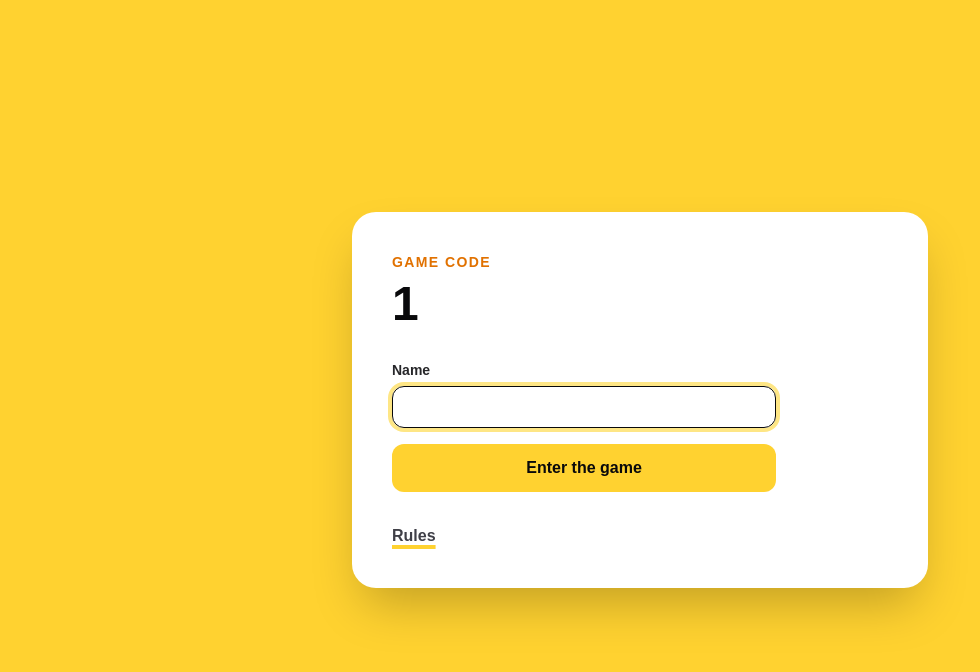
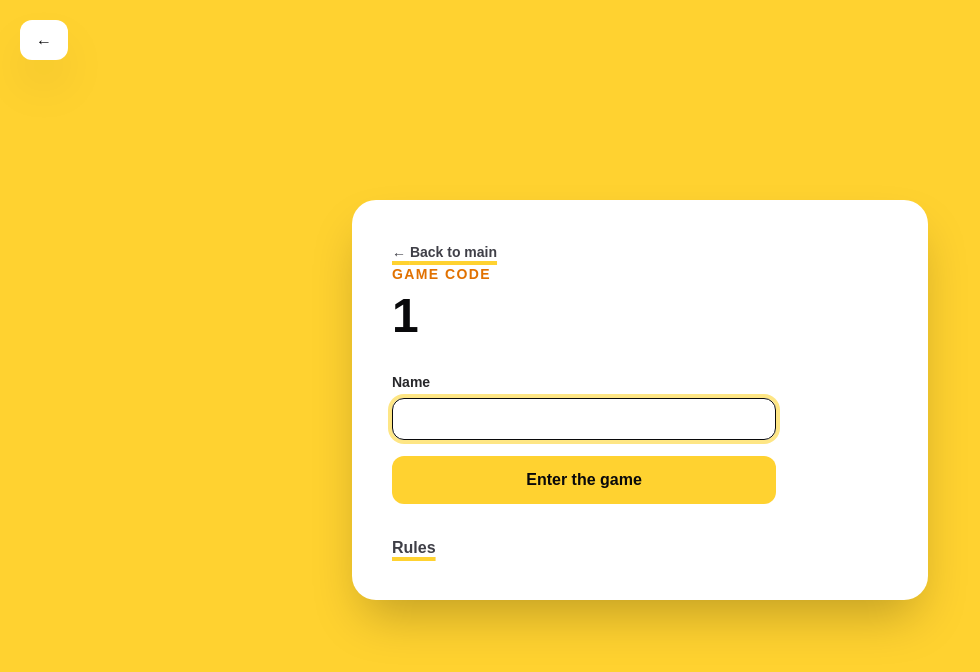
Before and after one commit to vladimirshefer/erundopel, a React (Vite) app in the folder frontend/: page /lobby/1/room in a window 1280 px wide. Shown: the top 672 px of the page, without its empty margins (0-980 px from the left). Built offline with nearby package versions, Linux system fonts and the light colour scheme.

Commit message:
feat: Back button

```diff
--- a/frontend/src/App.tsx
+++ b/frontend/src/App.tsx
@@ -1,5 +1,5 @@
 import { QueryClient, QueryClientProvider } from '@tanstack/react-query'
-import { BrowserRouter, Route, Routes } from 'react-router'
+import { BrowserRouter, Link, Route, Routes } from 'react-router'
 import { LanguageContextProvider } from './contexts/LanguageContext.tsx'
 import CreateGamePage from './pages/CreateGamePage.tsx'
 import GamePage from './pages/GamePage.tsx'
@@ -15,8 +15,11 @@ export default function App() {
     <LanguageContextProvider>
       <QueryClientProvider client={queryClient}>
         <BrowserRouter>
-          <div className="flex min-h-screen items-center justify-center bg-amber-300 p-4 sm:p-8">
-            <Routes>
+      <div className="flex min-h-screen items-center justify-center bg-amber-300 p-4 sm:p-8">
+        <Link aria-label="Back to main" className="fixed left-5 top-5 rounded-xl bg-white px-4 py-2 font-black text-zinc-950 shadow-2xl transition hover:-translate-y-0.5" to="/">
+          ←
+        </Link>
+        <Routes>
               <Route path="/" element={<MainPage />} />
               <Route path="/create" element={<CreateGamePage />} />
         <Route path="/lobby/:code" element={<LobbyLoadingPage />} />
--- a/frontend/src/pages/LobbyPage.tsx
+++ b/frontend/src/pages/LobbyPage.tsx
@@ -58,6 +58,9 @@ export default function LobbyPage() {
 
   return (
     <main className="w-full max-w-xl rounded-3xl bg-white p-6 shadow-2xl sm:p-10">
+      <Link className="text-sm font-semibold text-zinc-700 underline decoration-amber-300 decoration-4 underline-offset-4" to="/">
+        ← {loc('Back to main')}
+      </Link>
       <p className="text-sm font-bold uppercase tracking-widest text-amber-600">{loc('Game code')}</p>
       <h1 className="mt-2 text-4xl font-black tracking-tight text-zinc-950 sm:text-5xl">{code}</h1>
 
--- a/frontend/src/strings/locale_default.json
+++ b/frontend/src/strings/locale_default.json
@@ -19,6 +19,7 @@
   "Game code": "Game code",
   "Join game": "Join game",
   "Loading lobby": "Loading lobby",
+  "Back to main": "Back to main",
   "Name": "Name",
   "Next round": "Next round",
   "Players": "Players",
--- a/frontend/src/strings/locale_ru.json
+++ b/frontend/src/strings/locale_ru.json
@@ -19,6 +19,7 @@
   "Game code": "Номер комнаты",
   "Join game": "Присоединиться к игре",
   "Loading lobby": "Загружаем лобби",
+  "Back to main": "На главный экран",
   "Name": "Имя",
   "Next round": "Следующий раунд",
   "Players": "Игроки",
```
